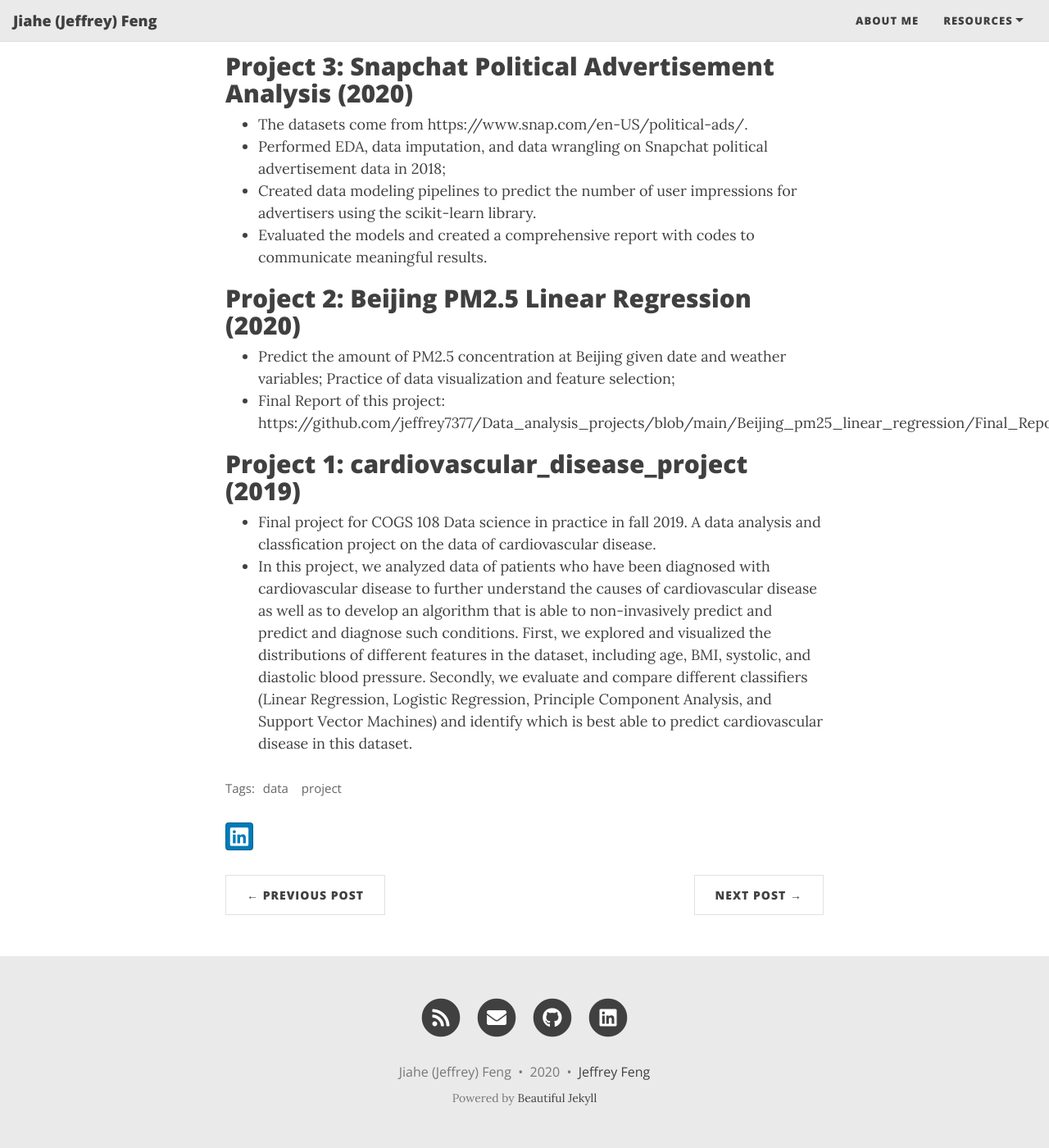
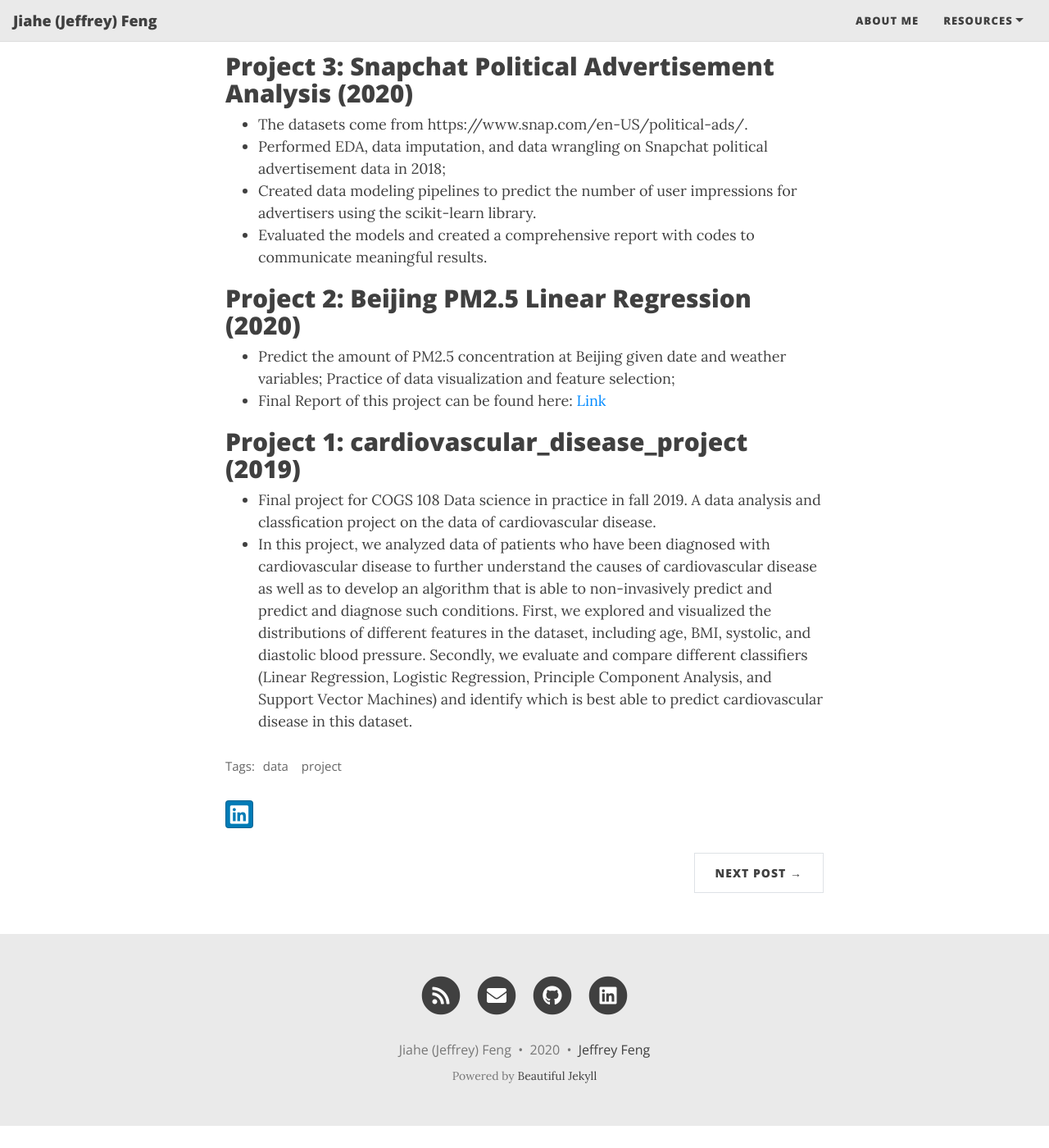
Before and after one commit to jeffrey7377/jeffrey7377.github.io, a Jekyll site: the page built from _posts/2020-12-20-data-analysis-projects.md, in a window 1280 px wide and 1400 px high, scrolled down 759 px. Shown: the whole window at 82% size. Built offline with Jekyll 4.4.1, drawn with Linux system fonts in a browser that asks for light colours; nearby versions of some CDN libraries; after the commit the page ends 2132 px from its top, so only the background shows below that.

Commit message:
fix link in projects

```diff
--- a/_posts/2020-12-20-data-analysis-projects.md
+++ b/_posts/2020-12-20-data-analysis-projects.md
@@ -27,7 +27,7 @@
 ## Project 2: Beijing PM2.5 Linear Regression (2020)
 
 - Predict the amount of PM2.5 concentration at Beijing given date and weather variables; Practice of data visualization and feature selection;
-- Final Report of this project: https://github.com/jeffrey7377/Data_analysis_projects/blob/main/Beijing_pm25_linear_regression/Final_Report.pdf
+- Final Report of this project can be found here: [Link](https://github.com/jeffrey7377/Data_analysis_projects/blob/main/Beijing_pm25_linear_regression/Final_Report.pdf)
 
 ## Project 1: cardiovascular_disease_project (2019)
 
```
Also changed, not shown: _posts/2020-02-26-flake-it-till-you-make-it.md (deleted, +0 -17 lines), assets/img/project.png (renamed from assets/img/project.jpg).
